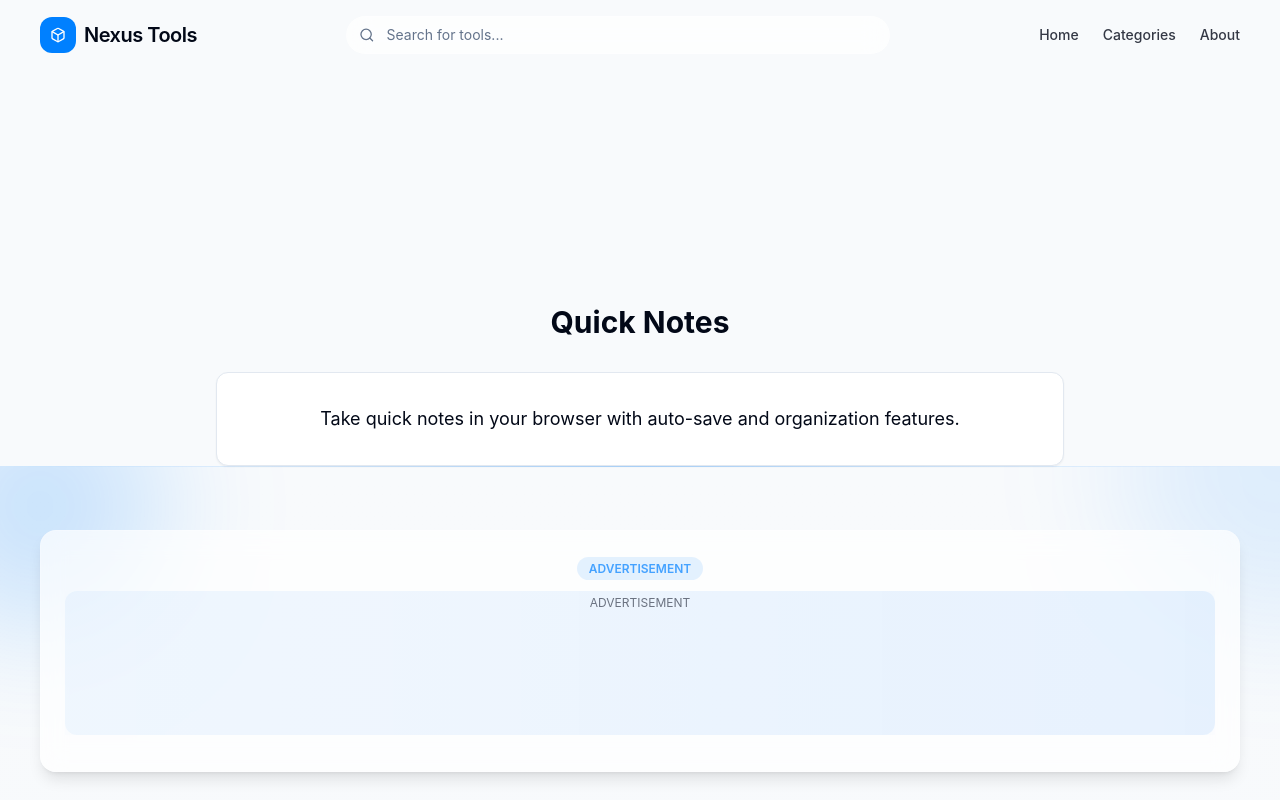
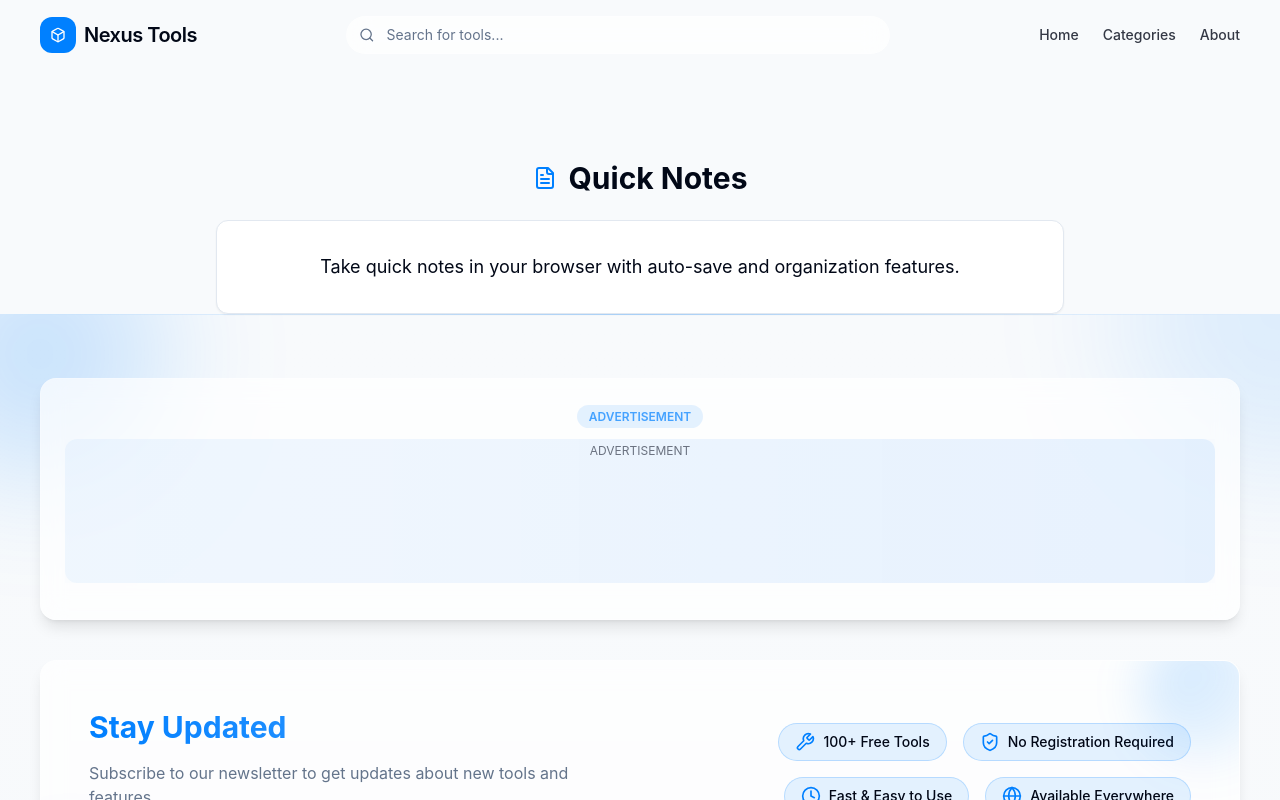
Before and after one commit to Light-Yagami777/nexus-tools, a React (Vite) app: page /tools/notes in a window 1280 px wide. Shown: the top 800 px of the page. Built offline with nearby package versions, Linux system fonts and the light colour scheme.

Commit message:
Fix: Tool page layout and icon
- Added tool icons to the top of tool pages.
- Reduced excessive margins around tool names and in the navbar.

```diff
--- a/src/components/ToolLayout.tsx
+++ b/src/components/ToolLayout.tsx
@@ -2,6 +2,7 @@
 import { NavBar } from "./NavBar";
 import { Footer } from "./Footer";
 import { motion } from "framer-motion";
+import { FileText } from "lucide-react"; // Import a default icon
 
 interface ToolLayoutProps {
   children: React.ReactNode;
@@ -37,12 +38,16 @@ export const ToolLayout: React.FC<ToolLayoutProps> = ({ children, title, icon })
         animate="visible"
         variants={containerVariants}
       >
-        <motion.div variants={itemVariants} className="max-w-4xl mx-auto w-full pt-48 px-6">
+        <motion.div variants={itemVariants} className="max-w-4xl mx-auto w-full pt-24 px-6">
           <motion.div
             variants={itemVariants}
-            className="mb-8 flex items-center justify-center"
+            className="mb-6 flex items-center justify-center"
           >
-            {icon && <span className="mr-3 text-primary">{icon}</span>}
+            {icon ? (
+              <span className="mr-3 text-primary text-xl">{icon}</span>
+            ) : (
+              <span className="mr-3 text-primary"><FileText size={24} /></span>
+            )}
             <motion.h1 className="text-3xl font-bold text-center">
               {title}
             </motion.h1>
--- a/src/index.css
+++ b/src/index.css
@@ -133,7 +133,7 @@
 
   /* Add tool page container class for consistent padding across tool pages */
   .tool-page-container {
-    @apply pt-28 px-6 md:px-10;
+    @apply pt-16 px-6 md:px-10;
   }
 
   /* Back button style for tool pages */
--- a/src/pages/AllTools.tsx
+++ b/src/pages/AllTools.tsx
@@ -32,7 +32,7 @@ const AllTools = () => {
     <div className="min-h-screen flex flex-col">
       <NavBar />
 
-      <section className="pt-40 pb-16 px-6 md:px-10">
+      <section className="pt-24 pb-16 px-6 md:px-10">
         <div className="max-w-7xl mx-auto">
           <motion.div
             initial={{ opacity: 0, y: 20 }}
--- a/src/pages/Categories.tsx
+++ b/src/pages/Categories.tsx
@@ -27,7 +27,7 @@ const Categories = () => {
     <div className="min-h-screen flex flex-col">
       <NavBar />
 
-      <section className="pt-40 pb-16 px-6 md:px-10">
+      <section className="pt-24 pb-16 px-6 md:px-10">
         <div className="max-w-7xl mx-auto">
           <motion.div
             initial={{ opacity: 0, y: 20 }}
--- a/src/pages/tools/ScreenRecorder.tsx
+++ b/src/pages/tools/ScreenRecorder.tsx
@@ -1,10 +1,10 @@
-
 import React, { useState, useRef } from "react";
 import { motion } from "framer-motion";
 import { Button } from "@/components/ui/button";
 import ToolLayout from "@/components/ToolLayout";
 import { Card } from "@/components/ui/card";
 import { useToast } from "@/components/ui/use-toast";
+import { Video } from "lucide-react";
 
 const ScreenRecorder = () => {
   const [recording, setRecording] = useState(false);
@@ -91,7 +91,7 @@ const ScreenRecorder = () => {
   };
 
   return (
-    <ToolLayout title="Screen Recorder">
+    <ToolLayout title="Screen Recorder" icon={<Video size={24} />}>
       <Card className="p-6 mb-8">
         <div className="mb-6">
           <p className="text-lg mb-4">
--- a/src/pages/tools/SeoAnalyzer.tsx
+++ b/src/pages/tools/SeoAnalyzer.tsx
@@ -1,4 +1,3 @@
-
 import React, { useState } from "react";
 import { motion } from "framer-motion";
 import ToolLayout from "@/components/ToolLayout";
@@ -8,7 +7,7 @@ import { Button } from "@/components/ui/button";
 import { useToast } from "@/components/ui/use-toast";
 import { Progress } from "@/components/ui/progress";
 import { Tabs, TabsContent, TabsList, TabsTrigger } from "@/components/ui/tabs";
-import { Check, AlertCircle, AlertTriangle, ArrowRight } from "lucide-react";
+import { Check, AlertCircle, AlertTriangle, ArrowRight, Search } from "lucide-react";
 
 const SeoAnalyzer = () => {
   const [url, setUrl] = useState("");
@@ -50,7 +49,6 @@ const SeoAnalyzer = () => {
       return;
     }
 
-    // Add http:// if missing
     let formattedUrl = url;
     if (!/^https?:\/\//i.test(url)) {
       formattedUrl = "https://" + url;
@@ -60,11 +58,8 @@ const SeoAnalyzer = () => {
     setResults(null);
 
     try {
-      // In a real implementation, this would call an API to analyze the URL
-      // For this demo, we'll simulate the analysis with sample results
       await new Promise((resolve) => setTimeout(resolve, 2000));
 
-      // Generate a random score for each category
       const generateScore = () => Math.floor(Math.random() * 30) + 70;
       const contentScore = generateScore();
       const performanceScore = generateScore();
@@ -72,7 +67,6 @@ const SeoAnalyzer = () => {
       const mobileScore = generateScore();
       const overallScore = Math.floor((contentScore + performanceScore + technicalScore + mobileScore) / 4);
 
-      // Sample results with dynamic scores
       const sampleResults: SeoResults = {
         url: formattedUrl,
         date: new Date().toLocaleDateString(),
@@ -264,7 +258,7 @@ const SeoAnalyzer = () => {
   };
 
   return (
-    <ToolLayout title="SEO Analyzer">
+    <ToolLayout title="SEO Analyzer" icon={<Search size={24} />}>
       <Card className="p-6 mb-8">
         <div className="mb-6">
           <p className="text-lg mb-4">
--- a/src/pages/tools/UrlEncoderDecoder.tsx
+++ b/src/pages/tools/UrlEncoderDecoder.tsx
@@ -1,11 +1,10 @@
-
 import React, { useState } from 'react';
 import ToolLayout from '@/components/ToolLayout';
 import { Button } from '@/components/ui/button';
 import { Textarea } from '@/components/ui/textarea';
 import { Card, CardContent, CardDescription, CardHeader, CardTitle } from '@/components/ui/card';
 import { toast } from 'sonner';
-import { Copy } from 'lucide-react';
+import { Copy, Link } from 'lucide-react';
 import { Tabs, TabsContent, TabsList, TabsTrigger } from '@/components/ui/tabs';
 
 const UrlEncoderDecoder = () => {
@@ -60,7 +59,7 @@ const UrlEncoderDecoder = () => {
   };
 
   return (
-    <ToolLayout title="URL Encoder/Decoder">
+    <ToolLayout title="URL Encoder/Decoder" icon={<Link size={24} />}>
       <div className="space-y-6">
         <Card>
           <CardHeader>
--- a/src/pages/tools/WordCounter.tsx
+++ b/src/pages/tools/WordCounter.tsx
@@ -1,7 +1,7 @@
-
 import { useState, useEffect } from "react";
 import { ToolLayout } from "@/components/ToolLayout";
 import { motion } from "framer-motion";
+import { Type } from "lucide-react";
 
 const WordCounter = () => {
   const [text, setText] = useState("");
@@ -54,14 +54,13 @@ const WordCounter = () => {
   };
 
   return (
-    <ToolLayout title="Word Counter">
+    <ToolLayout title="Word Counter" icon={<Type size={24} />}>
       <motion.div
         initial="hidden"
         animate="visible"
         variants={staggerVariants}
         className="grid grid-cols-1 md:grid-cols-3 gap-6"
       >
-        {/* Stats Cards */}
         <motion.div variants={itemVariants} className="glass-card p-6 rounded-2xl text-center">
           <h3 className="text-3xl font-bold text-primary mb-1">{stats.words}</h3>
           <p className="text-sm text-muted-foreground">Words</p>
@@ -78,7 +77,6 @@ const WordCounter = () => {
         </motion.div>
       </motion.div>
 
-      {/* Text Input */}
       <motion.div
         variants={itemVariants}
         className="mt-8 glass-card p-6 rounded-2xl"
@@ -91,7 +89,6 @@ const WordCounter = () => {
         />
       </motion.div>
 
-      {/* Detailed Stats */}
       <motion.div
         variants={itemVariants}
         className="mt-8 glass-card p-6 rounded-2xl"
```
